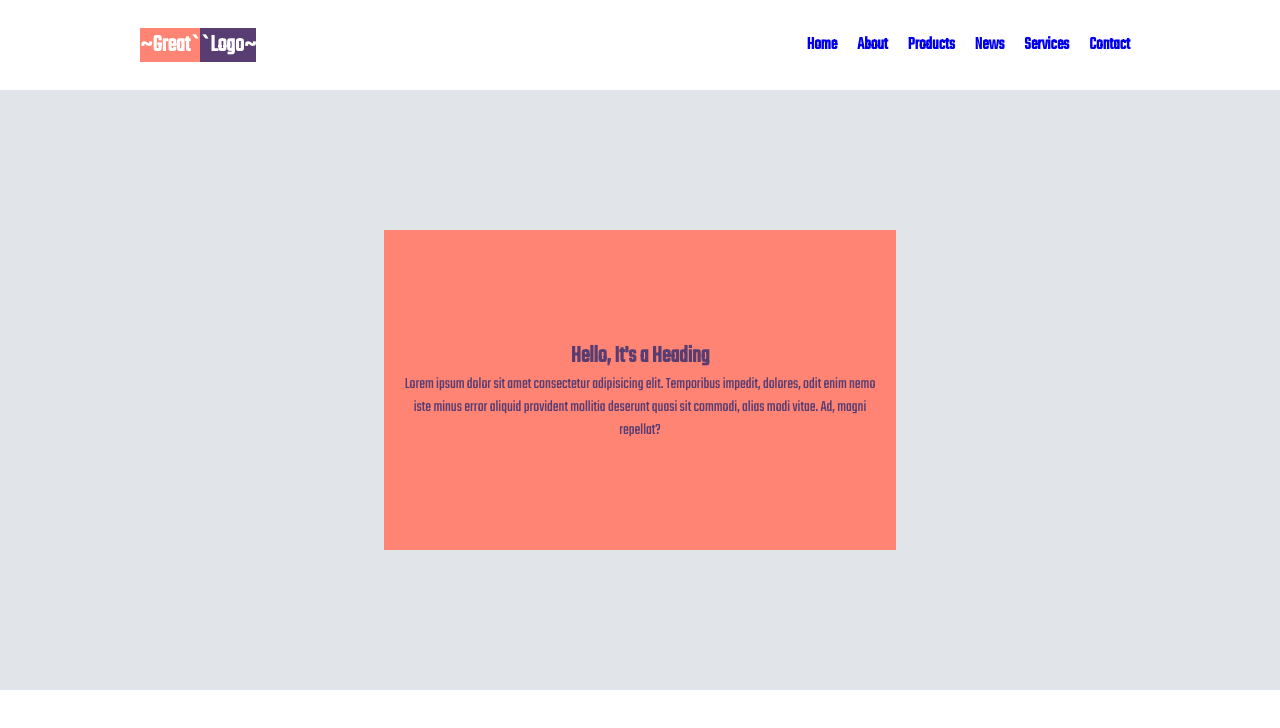
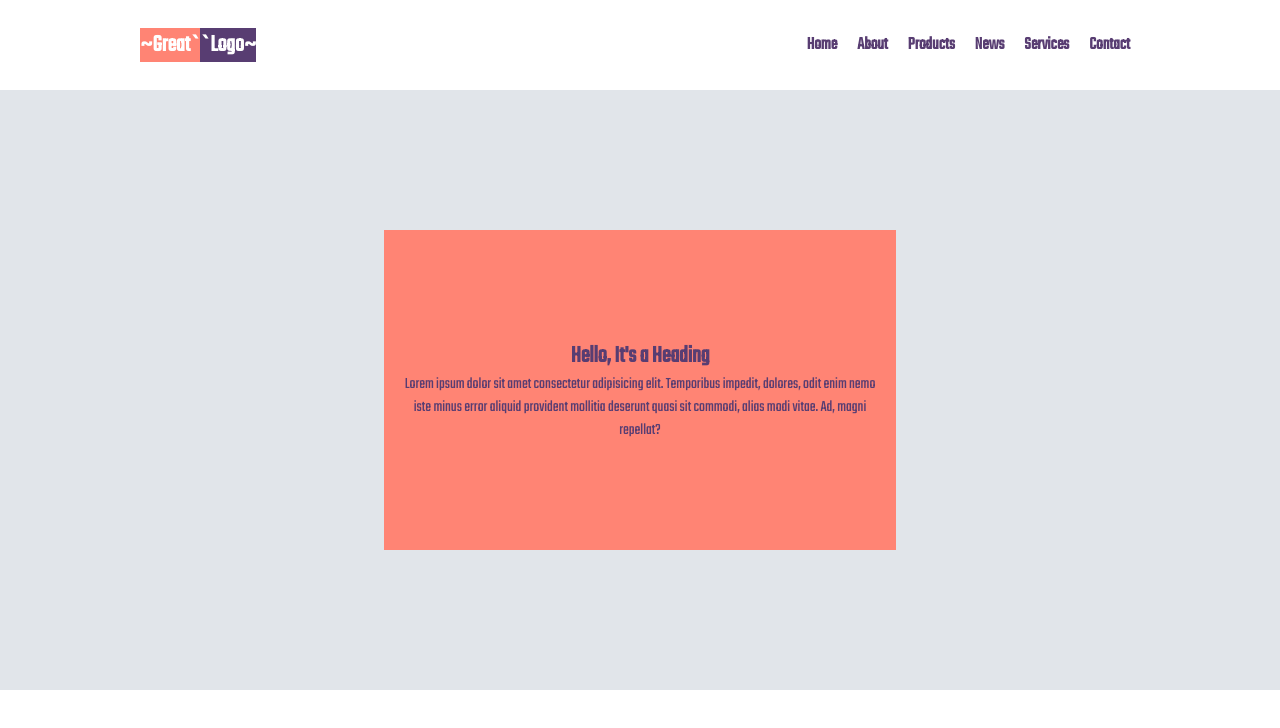
Before and after one commit to akashprasher/final--project--wk, a plain HTML site: page p/E-Assignment-V/index.html in a window 1280 px wide. Drawn offline with Linux system fonts and the light colour scheme.

Commit message:
Adding- 08-05-2021
Signed-off-by: akash prasher <prince.akash.prasher@gmail.com>

```diff
--- a/p/E-Assignment-V/css/style.css
+++ b/p/E-Assignment-V/css/style.css
@@ -48,6 +48,7 @@ nav {
 }
 
 .nav-links ul li a {
+    color: #583d72;
     text-decoration: none;
     color: 583d72;
     font-size: 18px;
```
